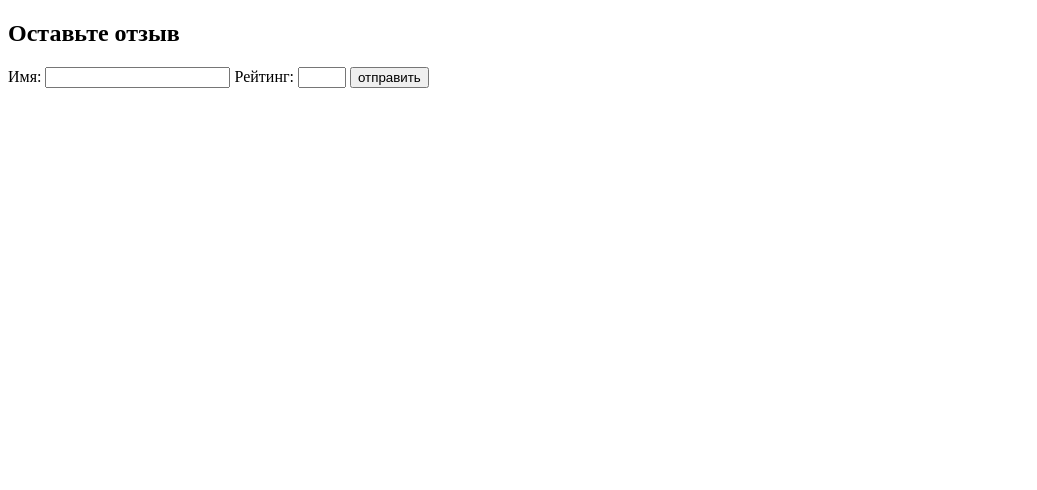
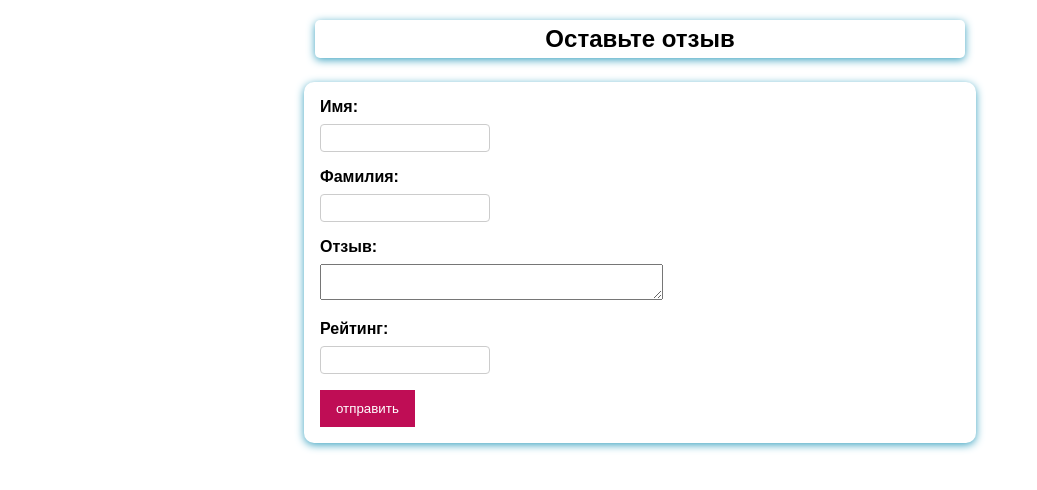
Before and after one commit to VladimirKorolev1986/form_project_new, a Django app: page / in a window 1280 px wide. Shown: the top 490 px of the page, without its empty margins (0-1037 px from the left). Run offline with Django 4.2, Linux system fonts and the light colour scheme.

Commit message:
add static

```diff
--- a/feedback/forms.py
+++ b/feedback/forms.py
@@ -8,6 +8,6 @@ class FeedbackForm(forms.Form):
         'required': 'Укажите  хотя бы один символ'
 
     })
-    # surname = forms.CharField()
-    # feedback = forms.CharField(widget=forms.Textarea(attrs={'rows': 2, 'cols': 40}))
+    surname = forms.CharField(label='Фамилия')
+    feedback = forms.CharField(label='Отзыв', widget=forms.Textarea(attrs={'rows': 2, 'cols': 40}))
     rating = forms.IntegerField(label='Рейтинг', max_value=5, min_value=1)
--- /dev/null
+++ b/feedback/static/feedback/forms.css
@@ -0,0 +1,78 @@
+body {
+    margin: 0;
+    font-family: Sans-Serif;
+}
+
+h2{
+    width:50%;
+    margin: 20px auto 5px;
+    text-align: center;
+    padding: 5px;
+    border-radius: 5px;
+    box-shadow: 0 2px 8px #3ca3c1;
+}
+
+form {
+    margin: 1.5rem auto 5px;
+    width: 90%;
+    max-width: 40rem;
+    padding: 1rem;
+    border-radius: 10px;
+    font-size: 16px;
+    background-color: white;
+    box-shadow: 0 2px 8px #3ca3c1;
+}
+
+button {
+    cursor: pointer;
+    background-color: #bf0d55;
+    color: white;
+    border: 10px solid #bf0d55;
+}
+
+button:hover,
+button:active {
+    background-color: #320777;
+    border-color: #320777;
+}
+
+.form-style {
+    margin-bottom: 1rem;
+}
+
+.form-style input {
+    font: inherit;
+    padding: 0.25rem;
+    border-radius: 4px;
+    border: 1px solid #ccc;
+    display: block;
+    width: 10rem;
+}
+
+.form-style input:focus {
+    border-color: #1f0050;
+    background-color: #f4eeff;
+    outline: none;
+}
+
+.form-style label {
+    font-weight: bold;
+    display: block;
+    margin-bottom: 0.5rem;
+}
+
+.errorlist {
+    list-style: none;
+    margin: 0;
+    padding: 0;
+    color: #ff2650
+}
+
+.errors input {
+    border-color: #aa1754;
+    background-color: #f4eeff;
+}
+
+.errors label{
+ color: #aaff54;
+}
--- a/feedback/templates/feedback/feedback.html
+++ b/feedback/templates/feedback/feedback.html
@@ -1,14 +1,28 @@
+{% load static %}
+
 <!DOCTYPE html>
 <html lang="en">
 <head>
     <meta charset="UTF-8">
     <title>Title</title>
+    <link rel="stylesheet" href="{% static 'feedback/forms.css' %}">
 </head>
 <body>
     <h2>Оставьте отзыв</h2>
     <form action="/" method="post">
         {% csrf_token %}
-        {{ form }}
+
+        {% for field in form %}
+            <div class="form-style {% if field.errors %} errors {% endif %}">
+                {{ field.label_tag }}
+                {{ field.errors }}
+                {{ field }}
+            </div>
+        {% endfor %}
+
+
+
+
         <button type="submit"> отправить </button>
     </form>
 </body>
```
